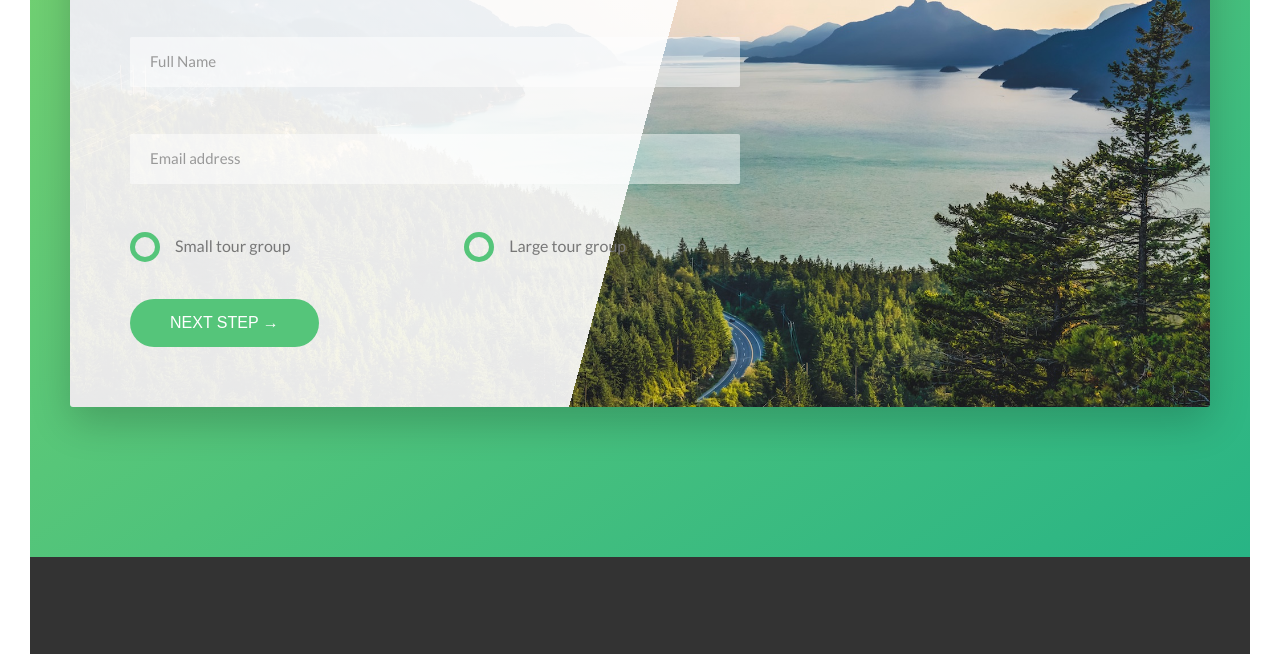
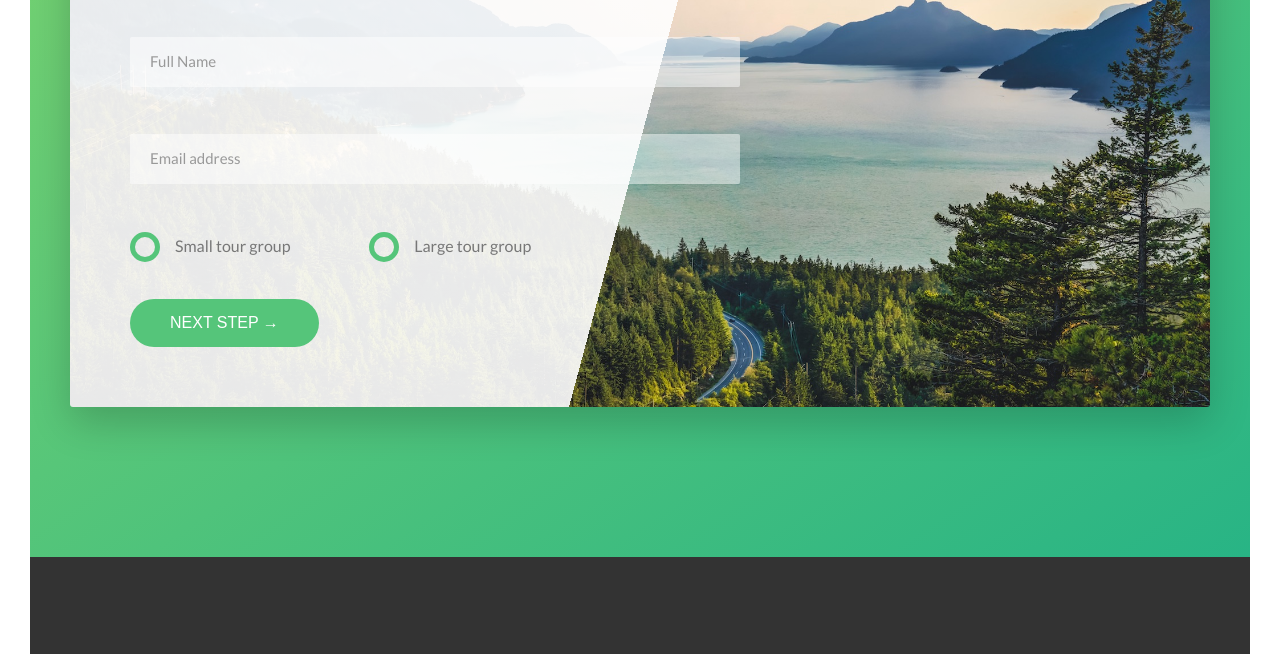
Before and after one commit to guimochila/natours, a website: page dist/index.html in a window 1280 px wide. Shown: the part 4980-5634 px from the top of the page. Drawn offline with Linux system fonts and the light colour scheme.

Commit message:
Form width input fixed.

```diff
--- a/src/sass/components/_form.sass
+++ b/src/sass/components/_form.sass
@@ -44,7 +44,7 @@
 
 	&__radio-group
 		display: inline-block
-		width: 49%
+		width: 35%
 
 		@include respond(tab-port)
 			width: 100%
```
Also changed, not shown: dist/css/style.css.
